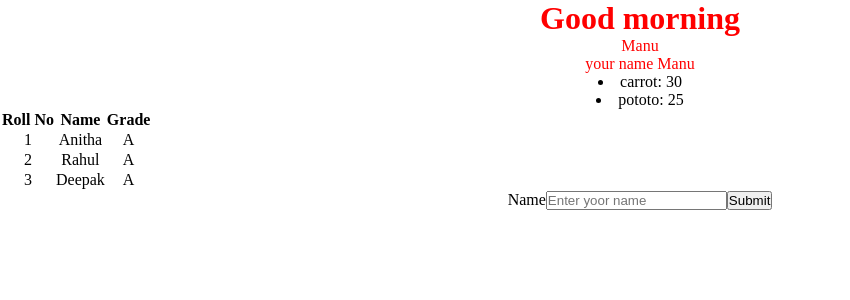
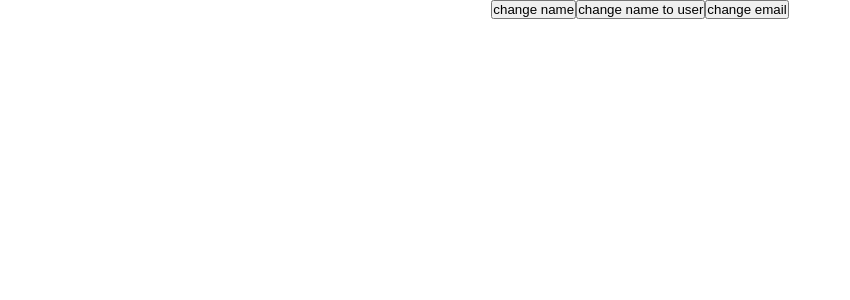
Before and after one commit to gayathrislatrainer23-bot/React-2-14, a React (Create React App) app: page / in a window 1280 px wide. Shown: the top 300 px of the page, without its empty margins (0-850 px from the left). Built offline with nearby package versions, Linux system fonts and the light colour scheme.

Commit message:
day-11 11/11/2025

```diff
--- a/src/App.js
+++ b/src/App.js
@@ -7,6 +7,7 @@ import Greetings from './components/Greetings';
 import LogInForm from './components/LogInForm';
 import Show from './components/Show';
 import ShowMessage from './components/ShowMessage';
+import SideEffect from './components/SideEffect';
 import StudentsList from './components/StudentsList';
 import StudentTable from './components/StudentTable';
 import Vegetable from './components/Vegetable';
@@ -17,7 +18,7 @@ const userName = ["Manu"]
   return (
     <div className="App">
     {/* <h1>{userName}</h1>   */}
-   <Greetings  userName = {userName}/>
+   {/* <Greetings  userName = {userName}/> */}
    {/* <Counter/>
    <ShowMessage/>
 <LogInForm/>
@@ -25,9 +26,10 @@ const userName = ["Manu"]
 <Show/>
 <FruitList/>
 */}
-<Vegetable/>
-<StudentTable/>
-<Form/>
+{/* <Vegetable/>  */}
+{/* <StudentTable/>
+<Form/> */}
+<SideEffect/>
    </div>
   );
 }
--- a/src/components/Form.jsx
+++ b/src/components/Form.jsx
@@ -13,7 +13,7 @@ const Form =() =>{
             <label>Name</label>
             <input type="text" placeholder="Enter yoor name" value ={name}
              onChange={(e)=>{setName(e.target.value)}} />
-            <button>Submit</button>
+            <button type="submit">Submit</button>
         </form>
 
         </>
--- /dev/null
+++ b/src/components/SideEffect.jsx
@@ -0,0 +1,34 @@
+import { useEffect, useState } from "react";
+
+const SideEffect =() =>{
+    const [name, setName] = useState("")
+    const [email, setEmail] = useState("")
+
+useEffect(()=>{
+    console.log(" I run every render")
+})
+
+useEffect(()=>{
+    console.log(" I run only inital render")
+},[])
+
+useEffect(()=>{
+    console.log(" I run when state/props change and  inital render")
+    if(name === "admin"){
+        alert("you are an admin , welcome")
+    }else{
+        alert(`welcome ${name}`)
+    }
+},[name])
+    return(
+        <div>
+            {name}
+<button onClick={()=>setName("admin")}>change name</button>
+<button onClick={()=>setName("Renu")}>change name to user</button>
+<button onClick={()=>setEmail(`${name}@gmail.com`)}>change email</button>
+            {email}
+        </div>
+    )
+}
+
+export default SideEffect;
```
Also changed, not shown: 1 other file (tests, documents, lock files or other folders).
